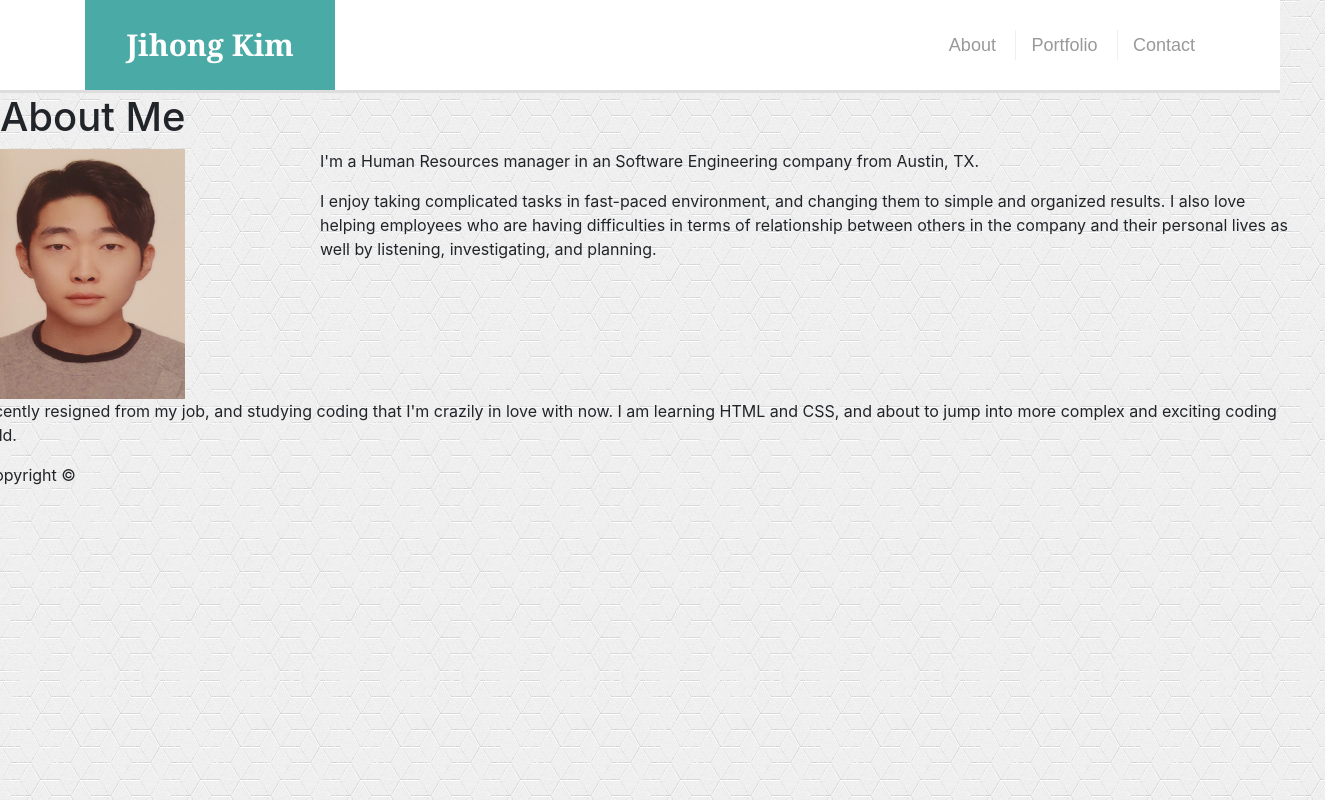
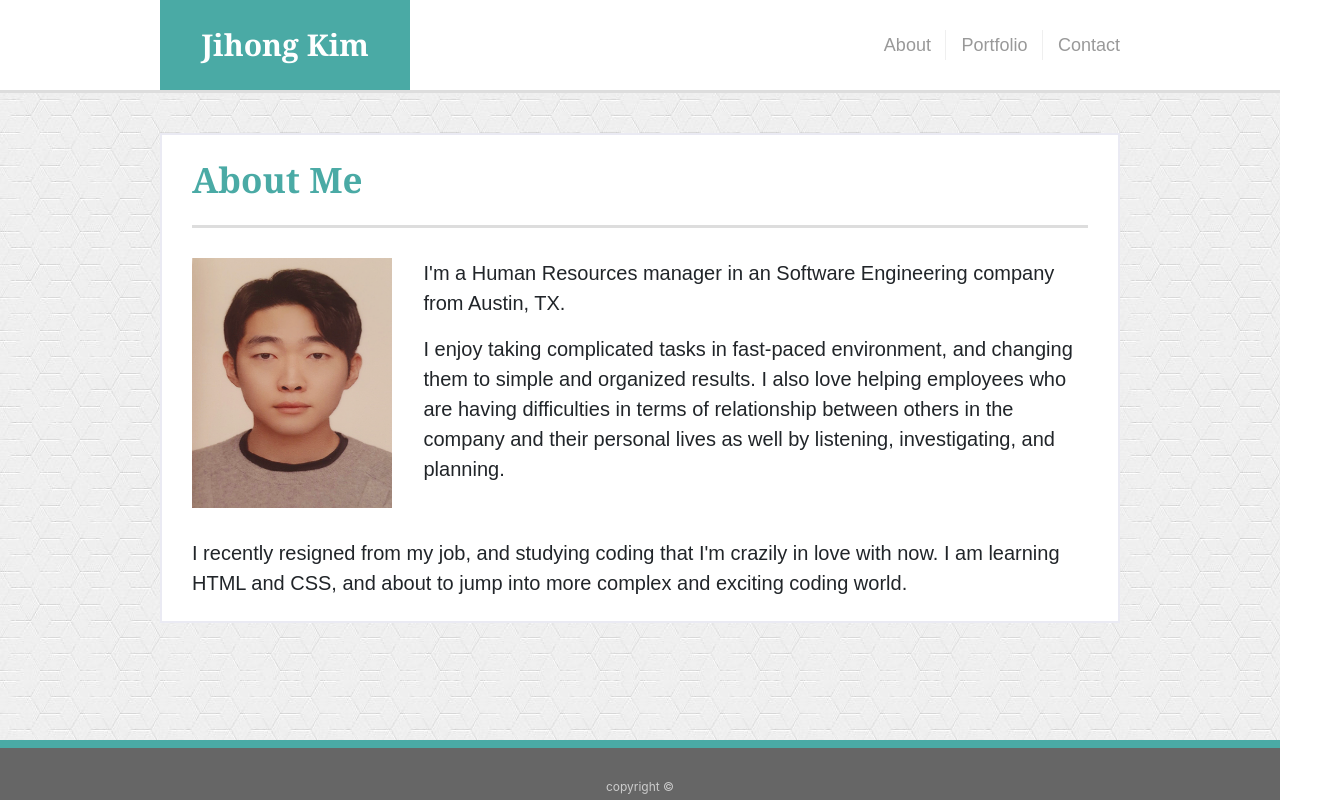
Before and after one commit to jk27924/Bootstrap-Portfolio, a plain HTML site: page index.html in a window 1280 px wide. Shown: the whole page, 1325 px wide, since content can reach past the window. Drawn offline with nearby package versions, Linux system fonts and the light colour scheme.

Commit message:
I completed About Page

```diff
--- a/index.html
+++ b/index.html
@@ -11,7 +11,7 @@
 
 <body>
     <header>
-    <div class="container">
+    <div class="top-container">
         <div class="row">
             <div class="col-lg-3">
                 <div class="nameplate">Jihong Kim</div>
@@ -28,7 +28,13 @@
     </div>
     </header>
 
+
     <style>
+    .top-container{
+        width: 960px;
+        margin: auto;
+    }
+
     body {
         background: url('assets/images/Subtle-Light-Tile-Pattern-Vol2.jpg');
     }
@@ -37,6 +43,7 @@
         width: 100%;
         background-color: #fff;
         border-bottom: 3px solid #ddd;
+        margin-bottom: 40px;
     }
 
     .nameplate {
@@ -59,8 +66,9 @@
         font-size: 18px;
         line-height: 30px;
         padding-left: 15px;
-        margin-left: 15px;
+        margin-left: 10px;
         border-left: 1px solid #efefef;
+
     }
 
     nav a:first-child {
@@ -70,14 +78,68 @@
     nav {
         float: right;
         margin-top: 30px;
+
+    }
+    .main-container {
+            background-color: #fff;
+            width: 960px;
+            height: 490px;
+            margin: 0 auto;
+            border: 1px solid #ddd;
+            padding: 30px;
+            border: solid rgb(234, 234, 243) 2px
+
+        }
+
+        h1 {
+            font-family: Georgia, Times, "Times New Roman", serif;
+            color: #4aaaa5;
+            font-size: 35px;
+            font-weight: bold;
+            line-height: 30px;
+            border-bottom: 3px solid #ddd;
+            padding: 0 0 30px 0;
+            margin-bottom: 30px;
+        }
+
+        img {
+            float: left;
+            margin: 0 20px 30px 0;
+        }
+
+        p {
+            font-family: 'Arial', 'Helvetica Neue', Helvetica, sans-serif;
+            font-size: 20px;
+        }
+
+        footer {
+        padding: 30px 30px 5px 30px;
+        text-align: center;
+        font-size: 12px;
+        color: #ccc;
+        background: #666666;
+        height: 60px;
+        border-top: 8px solid #4aaaa5;
+        bottom: 0;
+        position: absolute;
+        width: 100%;
+        }
+
+.clear::after {
+    content: "";
+    clear: both;
+    display: table;
 }
     </style>
 
 
+    <div class="main-container">
         <div class="row">
             <div class="col-lg-12">
                 <h1>About Me</h1>
             </div>
+        </div>
+
 
     <div class="row">
         <div class="col-lg-3">
@@ -89,23 +151,17 @@
 
             <p>I enjoy taking complicated tasks in fast-paced environment, and changing them to simple and organized results. I also love helping employees who are having difficulties in terms of relationship between others in the company and their personal lives as well by listening, investigating, and planning.</p>
         </div>
+    </div>
 
     <div class="row">
         <div class="col-lg-12">
             <p>I recently resigned from my job, and studying coding that I'm crazily in love with now. I am learning HTML and CSS, and about to jump into more complex and exciting coding world.</p>
         </div>
     </div>
-
-
-
-
-    <div class=“row”>
-        <div class="col-lg-12">
+    </div>
     <footer>
             copyright &copy;
         </footer>
-        </div>
-    </div>
 
 </body>
 
```
Also changed, not shown: 1 other file. Lines whose indentation alone changed are shown as unchanged.
